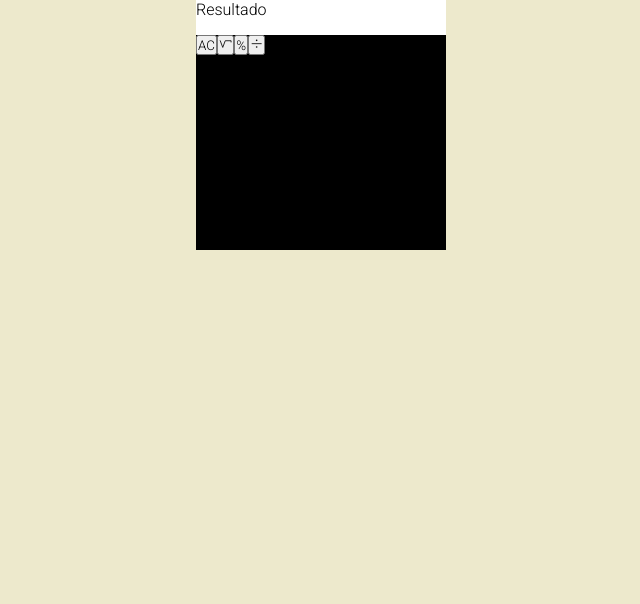
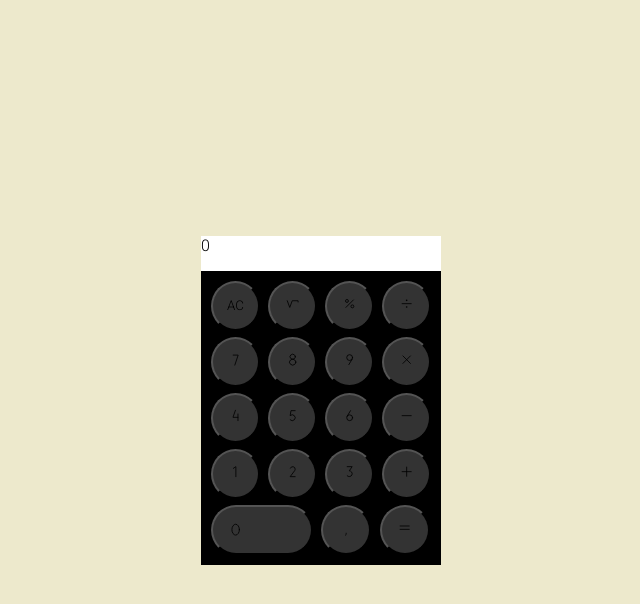
Before and after one commit to DouglasFloro/modal-calculator, a React (Vite) app: page / in a window 1280 px wide. Shown: the top 604 px of the page, without its empty margins (319-959 px from the left). Built offline with nearby package versions, Linux system fonts and the light colour scheme.

Commit message:
mapping keyboard keys

```diff
--- a/src/Calculator/index.tsx
+++ b/src/Calculator/index.tsx
@@ -1,25 +1,153 @@
-import { Divide, Radical } from 'phosphor-react';
+import {
+  Divide,
+  Equals,
+  Minus,
+  NumberEight,
+  NumberFive,
+  NumberFour,
+  NumberNine,
+  NumberOne,
+  NumberSeven,
+  NumberSix,
+  NumberThree,
+  NumberTwo,
+  NumberZero,
+  Percent,
+  Plus,
+  PlusMinus,
+  Radical,
+  X,
+} from 'phosphor-react';
 import * as S from './styles';
 
 export const Calculator: React.FC = () => {
+  const keyboardKey = [
+    {
+      ln: [
+        {
+          id: 0,
+          title: 'AC',
+          value: 'clean',
+        },
+
+        {
+          id: 1,
+          title: <Radical />,
+          value: 'radical',
+        },
+
+        {
+          id: 2,
+          title: <Percent />,
+          value: 'percent',
+        },
+
+        {
+          id: 3,
+          title: <Divide />,
+          value: 'divide',
+        },
+      ],
+    },
+
+    {
+      ln: [
+        {
+          id: 0,
+          title: <NumberSeven />,
+          value: 7,
+        },
+
+        {
+          id: 1,
+          title: <NumberEight />,
+          value: 8,
+        },
+
+        {
+          id: 2,
+          title: <NumberNine />,
+          value: 9,
+        },
+
+        {
+          id: 3,
+          title: <X />,
+          value: 'multiplication',
+        },
+      ],
+    },
+  ];
+
   return (
     <S.Wrapper>
       <S.Container>
-        <S.Result>Resultado</S.Result>
-        <S.Line>
-          <button>AC</button>
-          <button>
-            <Radical />
-          </button>
-          <button>%</button>
-          <button>
-            <Divide />
-          </button>
-        </S.Line>
-        <S.Line></S.Line>
-        <S.Line></S.Line>
-        <S.Line></S.Line>
-        <S.Line></S.Line>
+        <S.Result>0</S.Result>
+        <div>
+          <S.Line>
+            <S.Button>AC</S.Button>
+            <S.Button>
+              <Radical />
+            </S.Button>
+            <S.Button>
+              <Percent />
+            </S.Button>
+            <S.Button>
+              <Divide />
+            </S.Button>
+          </S.Line>
+          <S.Line>
+            <S.Button>
+              <NumberSeven />
+            </S.Button>
+            <S.Button>
+              <NumberEight />
+            </S.Button>
+            <S.Button>
+              <NumberNine />
+            </S.Button>
+            <S.Button>
+              <X />
+            </S.Button>
+          </S.Line>
+          <S.Line>
+            <S.Button>
+              <NumberFour />
+            </S.Button>
+            <S.Button>
+              <NumberFive />
+            </S.Button>
+            <S.Button>
+              <NumberSix />
+            </S.Button>
+            <S.Button>
+              <Minus />
+            </S.Button>
+          </S.Line>
+          <S.Line>
+            <S.Button>
+              <NumberOne />
+            </S.Button>
+            <S.Button>
+              <NumberTwo />
+            </S.Button>
+            <S.Button>
+              <NumberThree />
+            </S.Button>
+            <S.Button>
+              <Plus />
+            </S.Button>
+          </S.Line>
+          <S.Line isGrid>
+            <S.Button variant="lg">
+              <NumberZero />
+            </S.Button>
+            <S.Button>,</S.Button>
+            <S.Button>
+              <Equals />
+            </S.Button>
+          </S.Line>
+        </div>
       </S.Container>
     </S.Wrapper>
   );
--- a/src/Calculator/styles.ts
+++ b/src/Calculator/styles.ts
@@ -1,27 +1,62 @@
-import styled from 'styled-components';
+import styled, { css } from 'styled-components';
 
 export const Wrapper = styled.div`
-  width: 100%;
+  width: 100vw;
+  height: 100vh;
 
   display: flex;
   justify-content: center;
+  align-items: center;
 `;
 
 export const Container = styled.div`
-  width: 250px;
-  height: 250px;
+  width: 240px;
 
   display: flex;
   flex-direction: column;
   background: #000;
+
+  & > div {
+    display: flex;
+    flex-direction: column;
+    gap: 6px;
+    padding: 10px;
+  }
 `;
 
-export const Result = styled.div`
+export const Result = styled.section`
   height: 35px;
   background: #fff;
   color: #000;
 `;
+export const Line = styled.div<{ isGrid?: boolean }>`
+  display: flex;
+  justify-content: space-between;
+  gap: 8px;
+  ${({ isGrid }) =>
+    isGrid &&
+    css`
+      display: grid;
+      grid-template-columns: 2fr 1fr 1fr;
+    `}
+`;
 
-export const Line = styled.div`
-  display: flex;
+export const Button = styled.button<{ variant?: 'lg' }>`
+  width: 50px;
+  height: 50px;
+  border-radius: 50%;
+
+  background: #333333;
+
+  ${({ variant }) =>
+    variant === 'lg' &&
+    css`
+      width: 100%;
+      border-radius: 50px;
+      display: flex;
+      align-content: center;
+      justify-content: flex-start;
+      align-items: center;
+      padding: 0 16px;
+    `}
 `;
```
